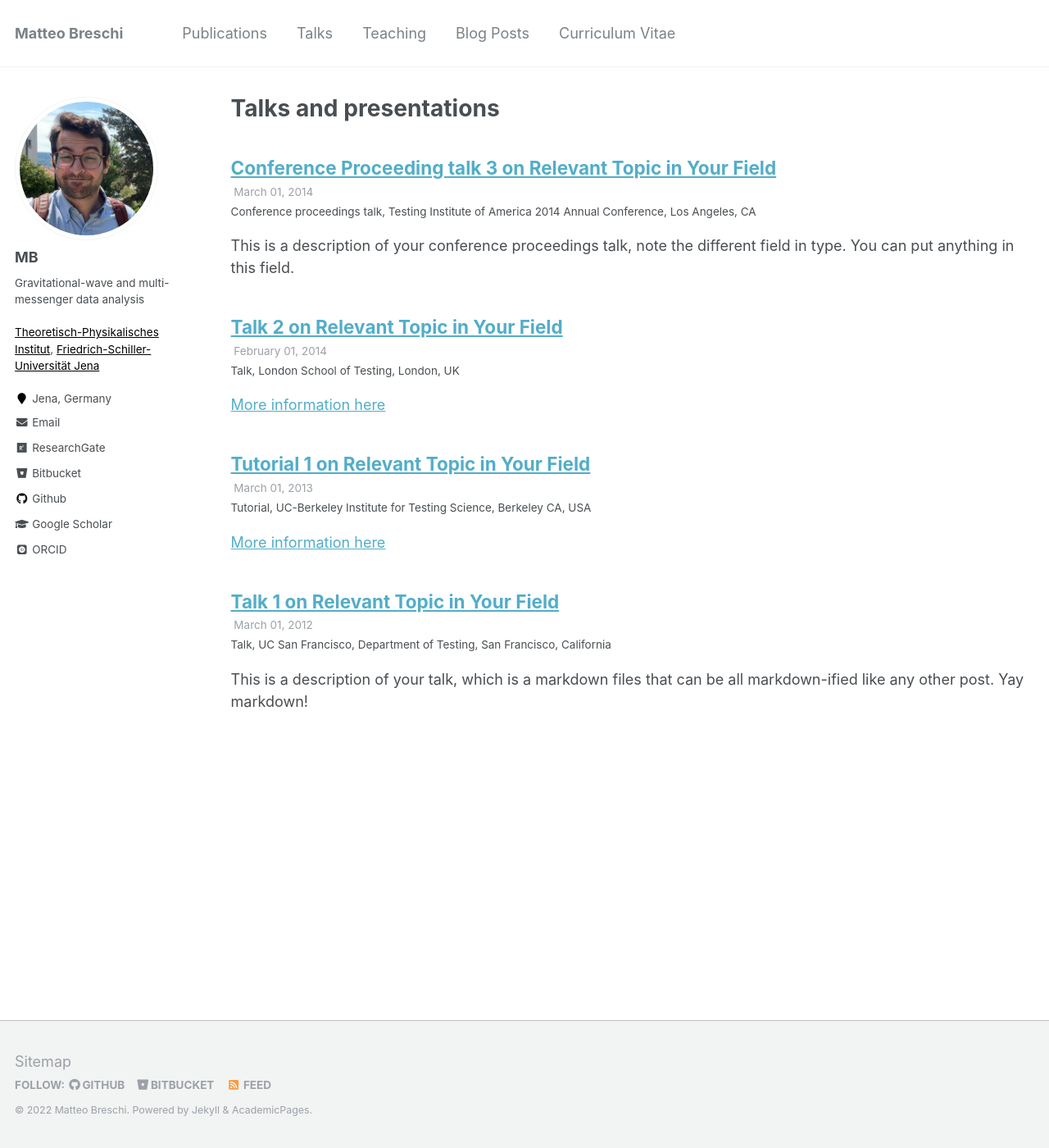
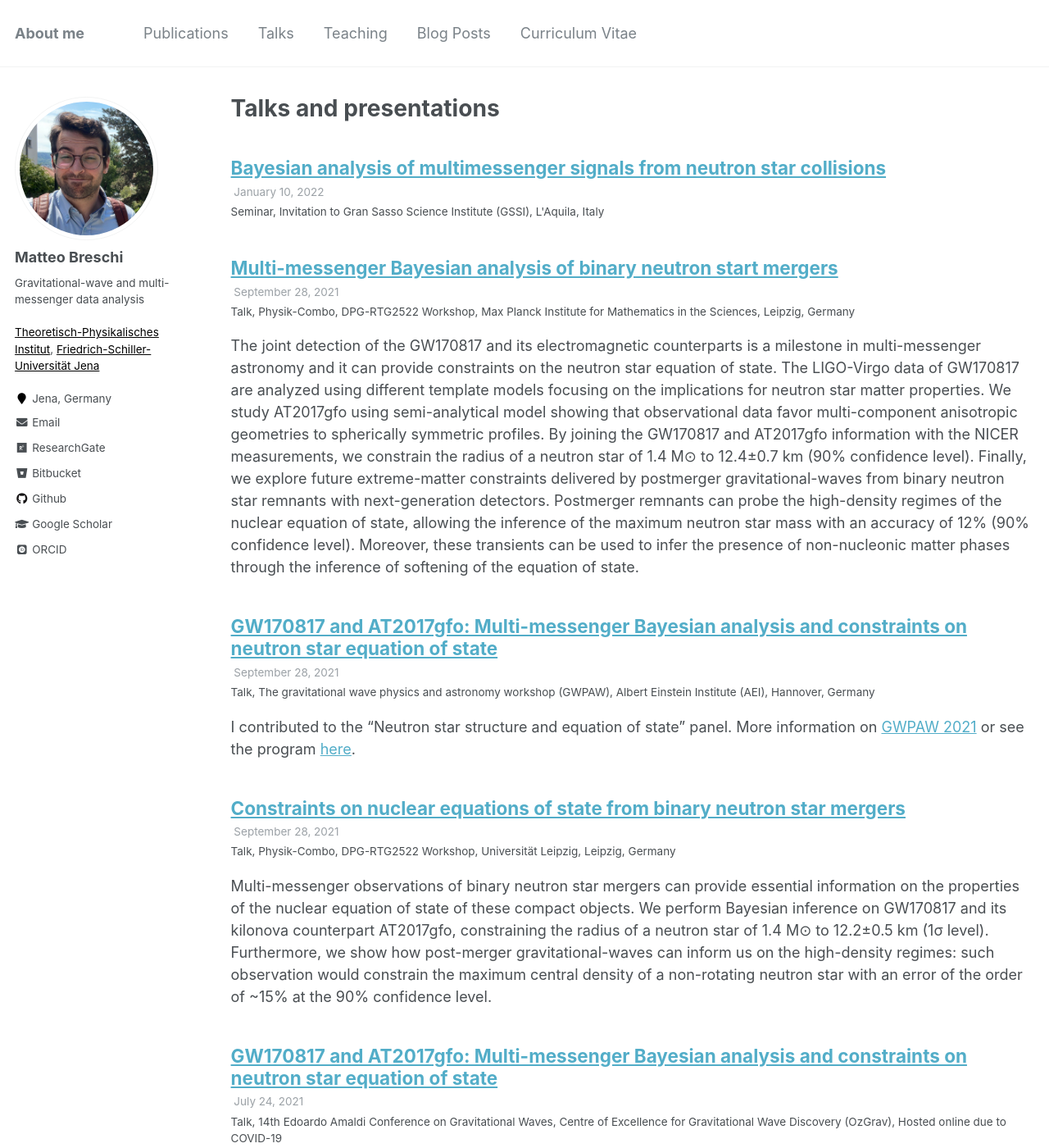
Before and after one commit to matteobreschi/matteobreschi.github.io, a Jekyll site: the page built from _pages/talks.html, in a window 1280 px wide and 1400 px high. Shown: the whole window at 82% size. Built offline with Jekyll 4.4.1, drawn with Linux system fonts in a browser that asks for light colours; some web fonts are replaced; some of the changed text lies outside the part shown.

Commit message:
update talks

```diff
--- a/_config.yml
+++ b/_config.yml
@@ -7,7 +7,7 @@
 
 # Site Settings
 locale                   : "en-US"
-title                    : "Matteo Breschi"
+title                    : "About me"
 title_separator          : "-"
 name                     : &name "Matteo Breschi"
 description              : &description "personal description"
@@ -80,7 +80,7 @@ analytics:
 
 # Site Author
 author:
-  name             : "MB"
+  name             : "Matteo Breschi"
   avatar           : "profile.png"
   bio              : "Gravitational-wave and multi-messenger data analysis <br> <br> <a style='color: black;' href='https://www.physik.uni-jena.de/tpi'>Theoretisch-Physikalisches Institut</a>, <a style='color: black;' href='https://www.uni-jena.de/'>Friedrich-Schiller-Universität Jena</a>"
   location         : "Jena, Germany"
--- a/_talks/2012-03-01-talk-1.md
+++ /dev/null
@@ -1,11 +0,0 @@
----
-title: "Talk 1 on Relevant Topic in Your Field"
-collection: talks
-type: "Talk"
-permalink: /talks/2012-03-01-talk-1
-venue: "UC San Francisco, Department of Testing"
-date: 2012-03-01
-location: "San Francisco, California"
----
-
-This is a description of your talk, which is a markdown files that can be all markdown-ified like any other post. Yay markdown!
--- a/_talks/2013-03-01-tutorial-1.md
+++ /dev/null
@@ -1,13 +0,0 @@
----
-title: "Tutorial 1 on Relevant Topic in Your Field"
-collection: talks
-type: "Tutorial"
-permalink: /talks/2013-03-01-tutorial-1
-venue: "UC-Berkeley Institute for Testing Science"
-date: 2013-03-01
-location: "Berkeley CA, USA"
----
-
-[More information here](http://exampleurl.com)
-
-This is a description of your tutorial, note the different field in type. This is a markdown files that can be all markdown-ified like any other post. Yay markdown!
--- a/_talks/2014-02-01-talk-2.md
+++ /dev/null
@@ -1,13 +0,0 @@
----
-title: "Talk 2 on Relevant Topic in Your Field"
-collection: talks
-type: "Talk"
-permalink: /talks/2014-02-01-talk-2
-venue: "London School of Testing"
-date: 2014-02-01
-location: "London, UK"
----
-
-[More information here](http://example2.com)
-
-This is a description of your talk, which is a markdown files that can be all markdown-ified like any other post. Yay markdown!
--- a/_talks/2014-03-01-talk-3.md
+++ /dev/null
@@ -1,11 +0,0 @@
----
-title: "Conference Proceeding talk 3 on Relevant Topic in Your Field"
-collection: talks
-type: "Conference proceedings talk"
-permalink: /talks/2014-03-01-talk-3
-venue: "Testing Institute of America 2014 Annual Conference"
-date: 2014-03-01
-location: "Los Angeles, CA"
----
-
-This is a description of your conference proceedings talk, note the different field in type. You can put anything in this field.
--- /dev/null
+++ b/_talks/2019-09-06-talk-camk.md
@@ -0,0 +1,11 @@
+---
+title: "Time-domain model for kiloHertz gravitational-waveforms from neutron star merger remnants"
+collection: talks
+type: "Talk"
+permalink: /talks/2019-09-06-talk-camk
+venue: "Workshop “Astrophysics with GW detections”, Nicolaus Copernicus Astronomical Center (CAMK) and University of Warsaw"
+date: 2019-09-06
+location: "Warsaw, Poland"
+---
+
+More information at [CAMK events](https://events.camk.edu.pl/event/6/timetable/?print=1&view=standard).
--- /dev/null
+++ b/_talks/2019-10-14-plenary-ectx.md
@@ -0,0 +1,11 @@
+---
+title: "Inferring the Nature of Postmerger Remnant in GW170817"
+collection: talks
+type: "Plenary talk"
+permalink: /talks/2019-10-14-plenary-ectx
+venue: "Workshop “The first compact star merger event”, European Centre for Theoretical Studies in Nuclear Physics and Related Areas (ECT*)"
+date: 2019-10-14
+location: "Trento, Italy"
+---
+
+More information on [Indico](https://indico.ectstar.eu/event/57/).
--- /dev/null
+++ b/_talks/2019-10-16-seminar-tifpa.md
@@ -0,0 +1,9 @@
+---
+title: "Bayesian analysis of multimessenger signals from neutron star collisions"
+collection: talks
+type: "Seminar"
+permalink: /talks/2019-10-16-seminar-tifpa
+venue: "Invitatio to Trento Institute for Fundamental Physics and Applications (TIFPA)"
+date: 2019-10-16
+location: "Trento, Italy"
+---
--- /dev/null
+++ b/_talks/2020-02-25-talk-rtg.md
@@ -0,0 +1,11 @@
+---
+title: "IMR Consistency Tests on Gravitational Signals from the second observing run of LIGO and Virgo"
+collection: talks
+type: "Talk"
+permalink: /talks/2020-02-25-talk-rtg
+venue: "Research Training Group (RTG) 2522 Kickoff meeting, DPG-RTG2522 Workshop"
+date: 2019-10-16
+location: "Bad Kösen, Germany"
+---
+
+More information on [Indico](https://indico.tpi.uni-jena.de/event/115/).
--- /dev/null
+++ b/_talks/2020-09-21-other-physik-combo.md
@@ -0,0 +1,12 @@
+---
+title: "Physik-Combo meeting"
+collection: talks
+type: "Other"
+permalink: /talks/2020-09-21-other-physik-combo
+venue: "Physik-Combo, DPG-RTG2522 Workshop"
+date: 2020-09-21
+location: "Hosted online due to COVID-19"
+---
+
+I contributed in the organization of the fall meeting of the Physik-Combo 2020.
+More information on [Indico](https://indico.tpi.uni-jena.de/event/139/timetable/#20200921).
--- /dev/null
+++ b/_talks/2021-07-24-talk-amaldi14.md
@@ -0,0 +1,11 @@
+---
+title: "GW170817 and AT2017gfo: Multi-messenger Bayesian analysis and constraints on neutron star equation of state"
+collection: talks
+type: "Talk"
+permalink: /talks/2021-07-24-talk-amaldi14
+venue: "14th Edoardo Amaldi Conference on Gravitational Waves, Centre of Excellence for Gravitational Wave Discovery (OzGrav)"
+date: 2021-07-24
+location: "Hosted online due to COVID-19"
+---
+
+More information at [this website](https://www.amaldi14.org/).
--- /dev/null
+++ b/_talks/2021-09-28-talk-physik-combo.md
@@ -0,0 +1,13 @@
+---
+title: "Constraints on nuclear equations of state from binary neutron star mergers"
+collection: talks
+type: "Talk"
+permalink: /talks/2021-09-28-talk-physik-combo
+venue: "Physik-Combo, DPG-RTG2522 Workshop, Universität Leipzig"
+date: 2021-09-28
+location: "Leipzig, Germany"
+---
+
+Multi-messenger observations of binary neutron star mergers can provide essential information on the properties of the nuclear equation of state of these compact objects. We perform Bayesian inference on GW170817 and its kilonova counterpart AT2017gfo, constraining the radius of a neutron star of 1.4 M⊙ to 12.2±0.5 km (1σ level). Furthermore, we show how post-merger gravitational-waves can inform us on the high-density regimes: such observation would constrain the maximum central density of a non-rotating neutron star with an error of the order of ~15% at the 90% confidence level.
+
+More information on [Indico](https://indico.tpi.uni-jena.de/event/214/).
--- /dev/null
+++ b/_talks/2021-12-17-talk-gwpaw.md
@@ -0,0 +1,12 @@
+---
+title: "GW170817 and AT2017gfo: Multi-messenger Bayesian analysis and constraints on neutron star equation of state"
+collection: talks
+type: "Talk"
+permalink: /talks/2021-12-17-talk-gwpaw
+venue: "The gravitational wave physics and astronomy workshop (GWPAW), Albert Einstein Institute (AEI)"
+date: 2021-09-28
+location: "Hannover, Germany"
+---
+
+I contributed to the "Neutron star structure and equation of state" panel.
+More information on [GWPAW 2021](https://gwpaw2021.aei.mpg.de/) or see the program [here](https://gwpaw2021.aei.mpg.de/program-item/neutron-star-structure-and-equation-of-state/).
--- /dev/null
+++ b/_talks/2022-01-10-seminar-gssi.md
@@ -0,0 +1,9 @@
+---
+title: "Bayesian analysis of multimessenger signals from neutron star collisions"
+collection: talks
+type: "Seminar"
+permalink: /talks/2022-01-10-seminar-gssi
+venue: "Invitation to Gran Sasso Science Institute (GSSI)"
+date: 2022-01-10
+location: "L'Aquila, Italy"
+---
--- /dev/null
+++ b/_talks/2022-10-06-talk-physik-combo.md
@@ -0,0 +1,19 @@
+---
+title: "Multi-messenger Bayesian analysis of binary neutron start mergers"
+collection: talks
+type: "Talk"
+permalink: /talks/2022-10-06-talk-physik-combo
+venue: "Physik-Combo, DPG-RTG2522 Workshop, Max Planck Institute for Mathematics in the Sciences"
+date: 2021-09-28
+location: "Leipzig, Germany"
+---
+
+The joint detection of the GW170817 and its electromagnetic counterparts is a milestone in multi-messenger astronomy and it can provide constraints on the neutron star equation of state.
+The LIGO-Virgo data of GW170817 are analyzed using different template models focusing on the implications for neutron star matter properties.
+We study AT2017gfo using semi-analytical model showing that observational data favor multi-component anisotropic geometries to spherically symmetric profiles.
+By joining the GW170817 and AT2017gfo information with the NICER measurements, we constrain the radius of a neutron star of 1.4 M⊙ to 12.4±0.7 km (90% confidence level).
+Finally, we explore future extreme-matter constraints delivered by postmerger gravitational-waves from binary neutron star remnants with next-generation detectors.
+Postmerger remnants can probe the high-density regimes of the nuclear equation of state, allowing the inference of the maximum neutron star mass with an accuracy of 12% (90% confidence level).
+Moreover, these transients can be used to infer the presence of non-nucleonic matter phases through the inference of softening of the equation of state.
+
+More information on [Indico](https://indico.tpi.uni-jena.de/event/262/).
--- /dev/null
+++ b/_talks/2022-10-14-plenary-etm-ucd.md
@@ -0,0 +1,11 @@
+---
+title: "Binary neutron star and neutron star-black hole mergers"
+collection: talks
+type: "Plenary talk"
+permalink: /talks/2022-10-14-plenary-etm-ucd
+venue: "European Einstein Toolkit meeting, University College Dublin (UCD)"
+date: 2019-10-14
+location: "Dublin, Ireland"
+---
+
+More information on [Indico](https://sites.google.com/view/eetm2022/home).
```
